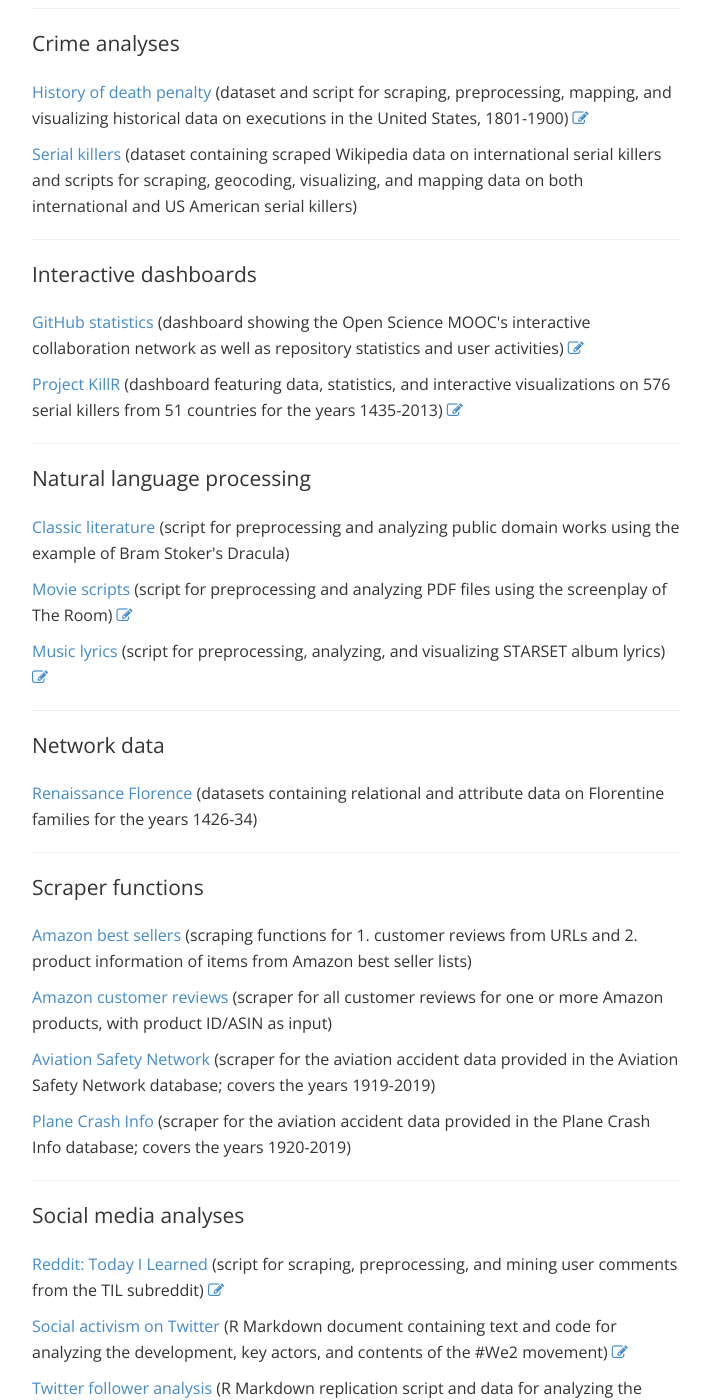
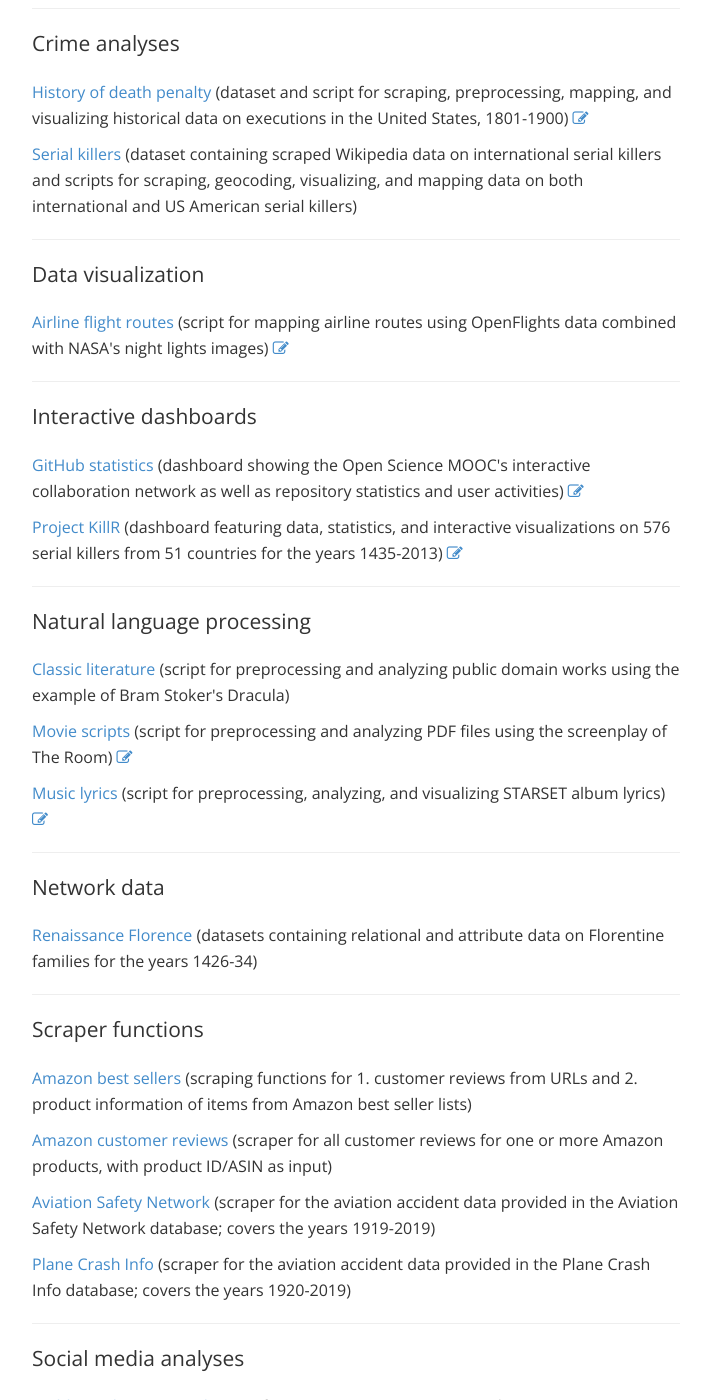
Before and after one commit to lhehnke/lhehnke.github.io, a Jekyll site: the page built from projects/index.html, in a window 1280 px wide and 1400 px high, scrolled down 414 px. Shown: the whole window, without its empty margins (284-995 px from the left). Built offline with Jekyll 4.4.1, drawn with Linux system fonts in a browser that asks for light colours; nearby versions of some CDN libraries; some of the changed text lies outside the part shown.

Commit message:
Update projects

```diff
--- a/projects/index.html
+++ b/projects/index.html
@@ -32,6 +32,13 @@
 	  <p><a href="https://github.com/lhehnke/serial-killers">Serial killers</a> (dataset containing scraped Wikipedia data on international serial killers and scripts for scraping, geocoding, visualizing, and mapping data on both international and US American serial killers) </p>
 
   <hr>
+
+
+    <p class="lead">Data visualization</p>
+
+     <p><a href="https://github.com/lhehnke/maps-traffic-routes/">Airline flight routes</a> (script for mapping airline routes using OpenFlights data combined with NASA's night lights images) <a href="https://lhehnke.github.io/notes/2018/01/27/flight-routes-night-lights" target="_blank" title="Read blog post"> <i class="fa fa-pencil-square-o"></i></a></p>
+
+   <hr>
 
 
     <p class="lead">Interactive dashboards</p>
@@ -80,7 +87,6 @@
 
     <p class="lead">Spatial analyses</p>
 
-    <p><a href="https://github.com/lhehnke/maps-traffic-routes/">Airline flight routes</a> (script for mapping airline routes using OpenFlights data in combination with NASA's night lights images) <a href="https://lhehnke.github.io/notes/2018/01/27/flight-routes-night-lights" target="_blank" title="Read blog post"> <i class="fa fa-pencil-square-o"></i></a></p>
     <p><a href="https://github.com/lhehnke/aircrash-analysis-data">Aviation accidents</a> (replication materials for mapping and analyzing crashes in Florida 2014 with point pattern analyses) <em>[script slightly outdated]</em> <a href="https://correlaid.org/blog/point-pattern-analysis/" target="_blank" title="Read blog post (CorrelAid)"> <i class="fa fa-pencil-square-o"></i></a></p>
     <p><a href="https://github.com/lhehnke/road-accidents">Road accidents</a> (script for geocoding, mapping, and analyzing crashes in South Australia 2016) <a href="https://lhehnke.github.io/notes/2018/01/23/road-accidents-south-australia" target="_blank" title="Read blog post"> <i class="fa fa-pencil-square-o"></i></a></p>
     <p><a href="https://github.com/lhehnke/spatial-gravity-model-data">Spatial gravity models</a> (replication materials for building dyadic data sets and conducting predictive spatial gravity analyses) <a href="https://lhehnke.github.io/files/spatial-gravity-models.pdf" target="_blank" title="Read paper"> <i class="fa fa-pencil-square-o"></i></a></p>
```
